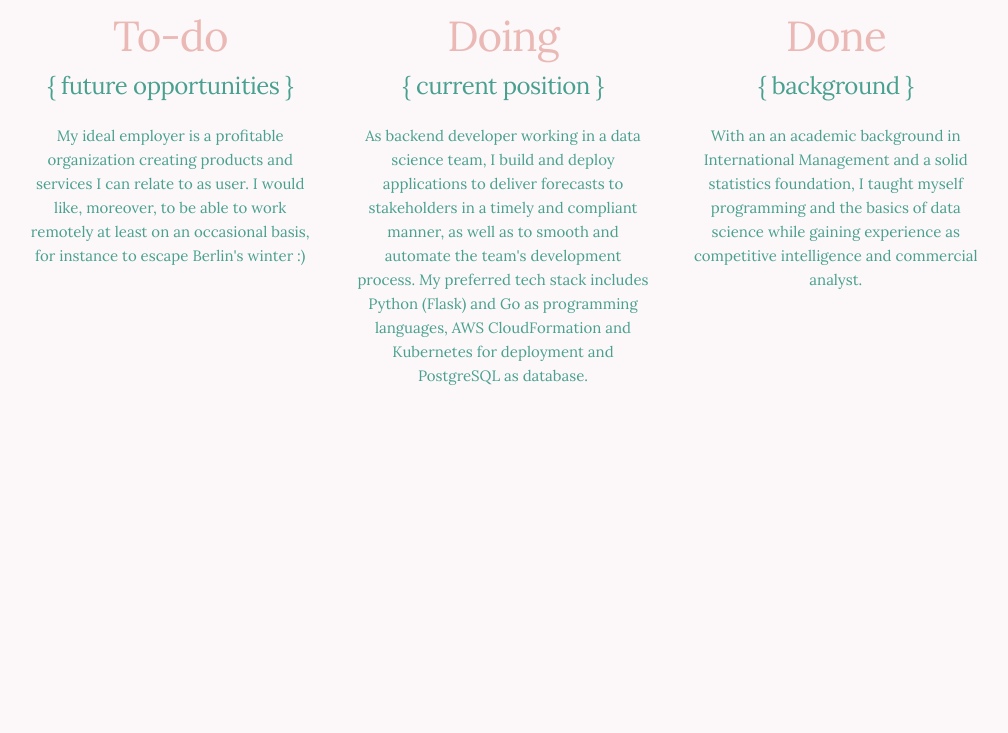
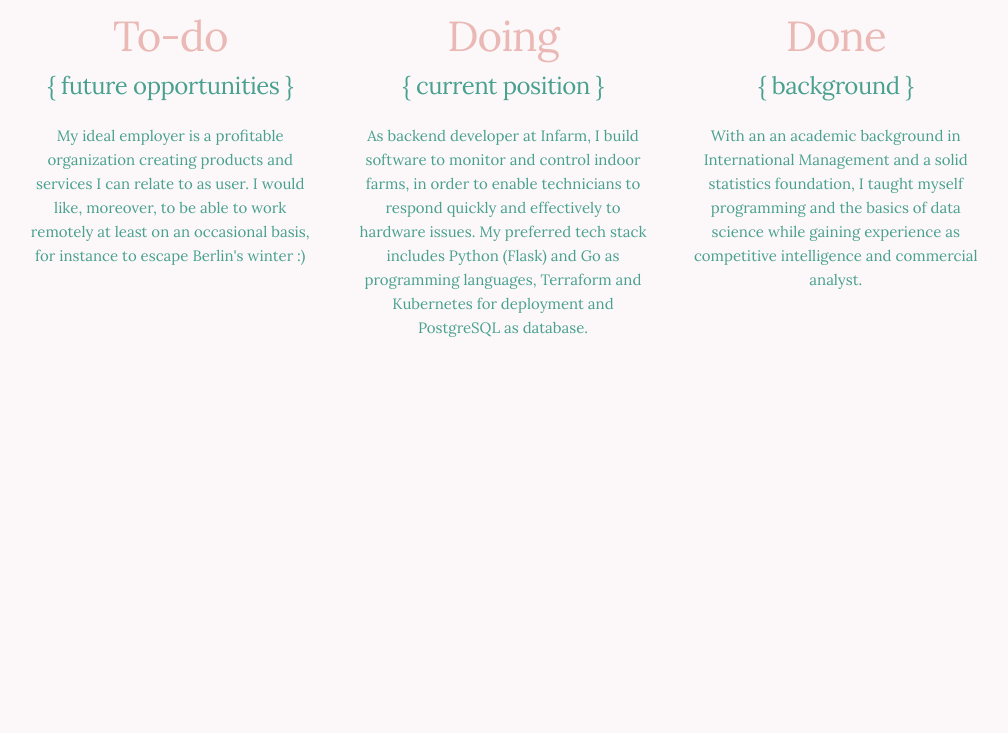
Before and after one commit to samurang87/samurang87.github.io, a website: page index.html in a window 1280 px wide. Shown: the part 820-1553 px from the top of the page, without its empty margins (137-1145 px from the left). Drawn offline with nearby package versions, Linux system fonts and the light colour scheme.

Commit message:
2020-10-23 Update description

```diff
--- a/index.html
+++ b/index.html
@@ -63,7 +63,7 @@
         <div class="one-third column value">
           <h2 class="value-multiplier">Doing</h2>
           <h5 class="value heading">{ current position }</h5>
-          <p class="value description">As backend developer working in a data science team, I build and deploy applications to deliver forecasts to stakeholders in a timely and compliant manner, as well as to smooth and automate the team's development process. My preferred tech stack includes Python (Flask) and Go as programming languages, AWS CloudFormation and Kubernetes for deployment and PostgreSQL as database.</p>
+          <p class="value description">As backend developer at Infarm, I build software to monitor and control indoor farms, in order to enable technicians to respond quickly and effectively to hardware issues. My preferred tech stack includes Python (Flask) and Go as programming languages, Terraform and Kubernetes for deployment and PostgreSQL as database.</p>
         </div>
         <div class="one-third column value">
           <h2 class="value-multiplier">Done</h2>
```
